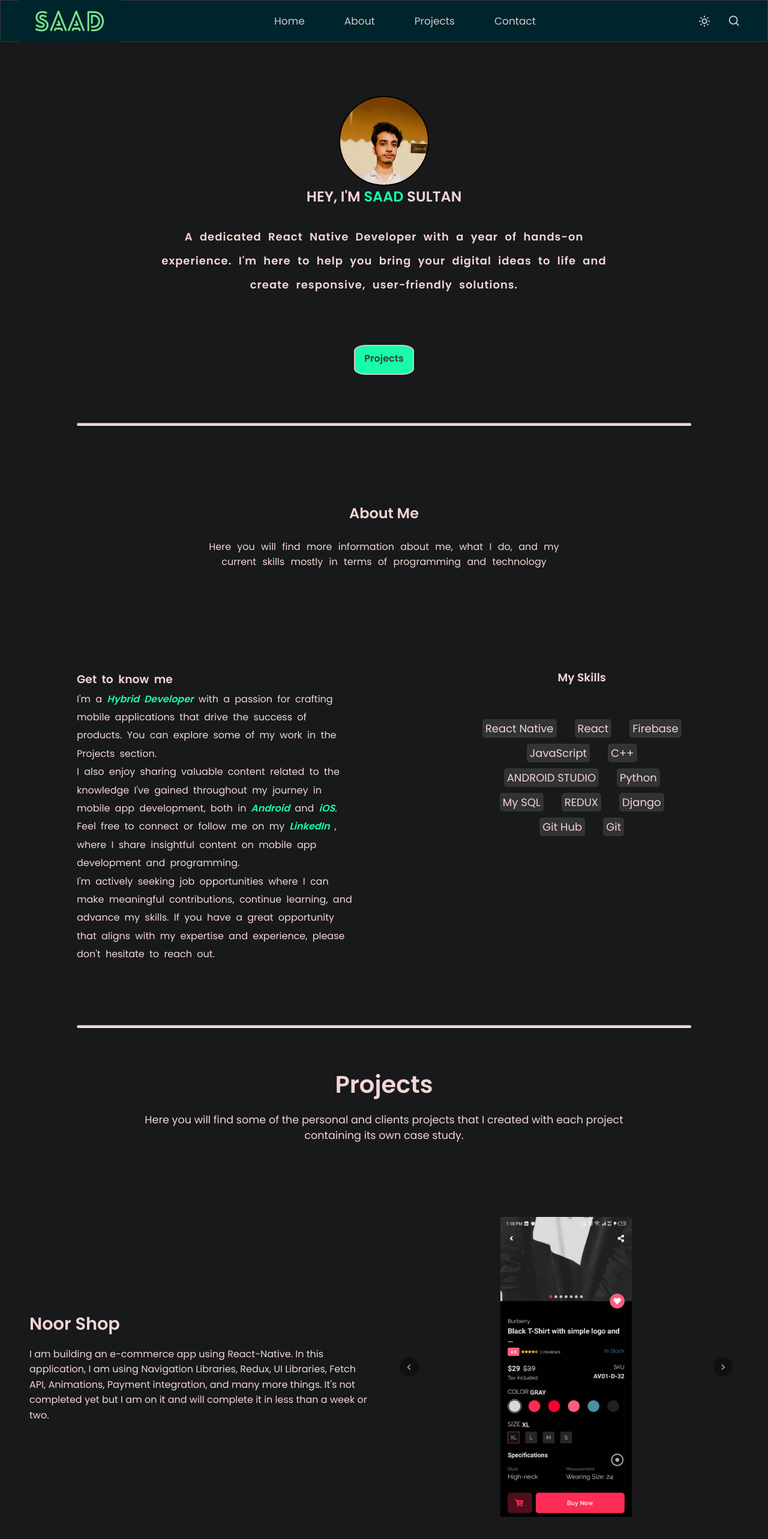
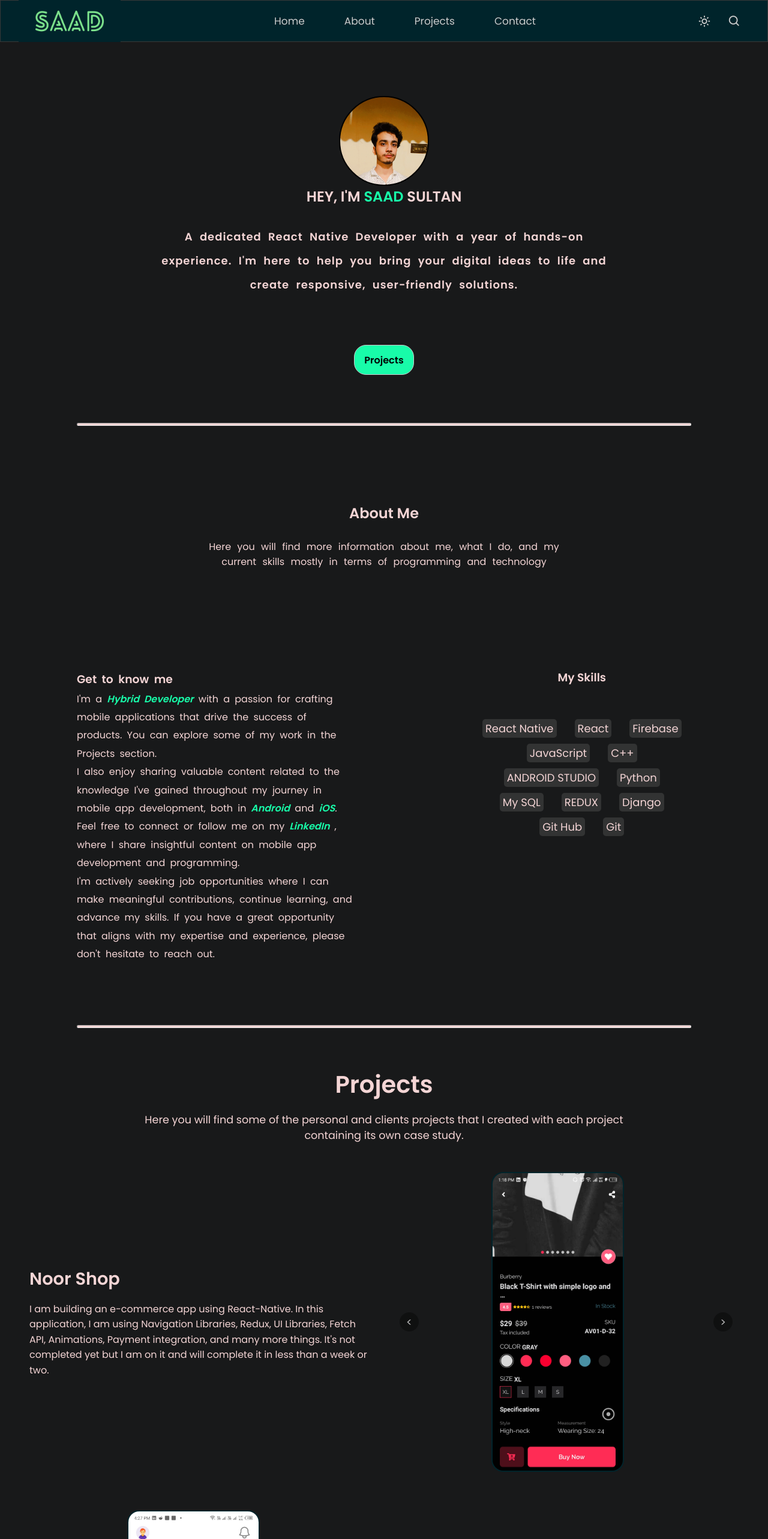
Before and after one commit to saadsultan7/Portfolio, a React (Vite) app: page / in a window 1280 px wide. Shown: the top 2566 px of the page at 60% size. Built offline with nearby package versions, Linux system fonts and the light colour scheme.

Commit message:
button animation + images borders

```diff
--- a/src/App.css
+++ b/src/App.css
@@ -314,27 +314,63 @@ body.dark .search-field i {
 }
 
 .home h1 b {
+  transition: 1.3s ease;
   color: var(--main);
 }
 .home a {
-  top: 100px;
-  color: var(--body-text);
-  border: 2px solid var(--text-color);
+  position: relative;
+  background-color:rgb(24, 252, 169) ;
+  border: 1px solid var(--text-color);
   text-decoration: none;
-  border-radius: 20%;
-  padding: 8px 0 0;
+  overflow: hidden;
+  border-radius: 20px;
+  font-weight: 700;
   width: 100px;
   height: 50px;
-  color: #3c3c3c;
-  padding-top: 8px;
-  background: var(--main);
-  transition: 0.3s ease-in-out;
+  color: black;
+  text-size-adjust: 30px  ;
+  align-content: center;
+  transition: background-color 0.5s ease, color 0.5s ease;
+}
+
+.ripple {
+  position: absolute;
+  top: 50%;
+  left: 50%;
+  width: 100%;
+  height: 100%;
+  background: white;
+  border-radius:100%;
+  transform: scale(0);
+  opacity: 1;
+  transition: transform 1s ease, opacity 1s ease 0.5s;
+  z-index: 0;
+  pointer-events: none;
+  border: black;
+  border-width: 9px;
+  border-style: solid;
 }
 .home a:hover {
-  margin-top: -3px;
-  transform: scale(1.1);
-  box-shadow: 5px 2px 13px 5px rgb(20, 219, 126);
+  background-color:white ;
+  color: black;
+  border: black;
+  border-width: 1px;
+  font-weight: 700;
+  border-style: solid;
 }
+.home a span :not(.ripple) {
+  position: relative;
+  z-index: 1;
+
+}
+.home a:hover .ripple {
+  transform:  scale(5);
+  opacity: 0;
+}
+
+
+
+
 
 hr {
   background-color: black;
@@ -557,10 +593,12 @@ hr {
   }
 }
 .project {
+  border-radius: 100px;
   overflow-x: hidden;
   width: 100%;
 }
 .project-section {
+  border-radius: 100px;
   overflow-x: hidden;
   display: flex;
   width: 100%;
@@ -571,6 +609,7 @@ hr {
 }
 
 .project-section h1 {
+  border-radius: 100px;
   font-size: 2.5rem;
   margin-bottom: 1rem;
 }
@@ -588,6 +627,7 @@ hr {
   align-items: center;
   margin-bottom: 4rem;
   gap: 2rem;
+  border-radius: 200px;
 }
 
 .project-item.reverse {
@@ -616,14 +656,16 @@ hr {
   justify-content: center;
   position: relative;
   overflow: hidden;
-  height: 650px;
+
+
 }
 
 .project-images img {
-  width: 100%;
-  height: auto;
+  justify-self: center;
+  justify-content: center;
+  align-items: center;
+  border: 2px solid #00242b;
   object-fit: contain;
-  border-radius: 8px;
 }
 .slider-button {
   position: absolute;
@@ -696,6 +738,7 @@ hr {
 @media (max-width: 480px) {
   .project-images {
     padding:40px; /* Slightly reduce padding on very small screens */
+    /* width: 400px; */
   }
 }
 
@@ -709,6 +752,7 @@ hr {
   }
 
   .project-images {
+    width: 300px;
     height: 250px;
   }
 }
--- a/src/components/Home.tsx
+++ b/src/components/Home.tsx
@@ -15,7 +15,10 @@ const Home: React.FC = () => {
         </h3>
 
         <br /><br /><br />
-        <a href="#Projects" id="btn-project"><b>Projects</b></a>
+        <a href="#Projects" id="btn-project">
+          <span className='ripple'/>
+          <div>Projects</div>
+        </a>
 
       </div>
       <center>
--- a/src/components/ProjectItem.tsx
+++ b/src/components/ProjectItem.tsx
@@ -31,12 +31,16 @@ const ProjectItem: React.FC<ProjectItemProps> = ({ title, description, imageSrcs
         <div className="image-container">
           {cachedImages.map((src, index) => (
             <img
+
               key={index}
               src={src}
               alt={`${title} - Image ${index + 1}`}
               className="responsive-image"
               style={{
                 display: index === currentImageIndex ? 'block' : 'none',
+                borderRadius:20,
+                justifyContent:"center",
+                alignContent:"center",
               }}
             />
           ))}
--- a/src/styles/ProjectItem.css
+++ /dev/null
@@ -1,89 +0,0 @@
-.responsive-image {
-    width: 100%;
-    height: auto;
-    max-width: 200px;
-    max-height: 500px;
-    object-fit: contain;
-  }
-
-  @media (min-width: 768px) {
-    .responsive-image {
-      max-width: 300px;
-      max-height: 600px;
-    }
-  }
-
-  @media (min-width: 1024px) {
-    .responsive-image {
-      max-width: 400px;
-      max-height: 700px;
-    }
-  }
-
-  .project-item {
-    display: flex;
-    flex-direction: column;
-    margin-bottom: 2rem;
-  }
-
-  .project-item.reverse {
-    flex-direction: column-reverse;
-  }
-
-  .project-details {
-    flex: 1;
-  }
-
-  .project-images {
-    flex: 1;
-    position: relative;
-  }
-
-  .image-container {
-    position: relative;
-    width: 100%;
-    padding-top: 100%; /* 1:1 Aspect Ratio */
-  }
-
-  .image-container img {
-    position: absolute;
-    top: 0;
-    left: 0;
-    width: 100%;
-    height: 100%;
-    object-fit: contain;
-  }
-
-  .slider-button {
-    position: absolute;
-    top: 50%;
-    transform: translateY(-50%);
-    background: rgba(0, 0, 0, 0.5);
-    color: white;
-    border: none;
-    padding: 10px;
-    cursor: pointer;
-  }
-
-  .slider-button.prev {
-    left: 10px;
-  }
-
-  .slider-button.next {
-    right: 10px;
-  }
-
-  @media (min-width: 768px) {
-    .project-item {
-      flex-direction: row;
-    }
-
-    .project-item.reverse {
-      flex-direction: row-reverse;
-    }
-
-    .project-details,
-    .project-images {
-      flex: 1;
-    }
-  }
```
